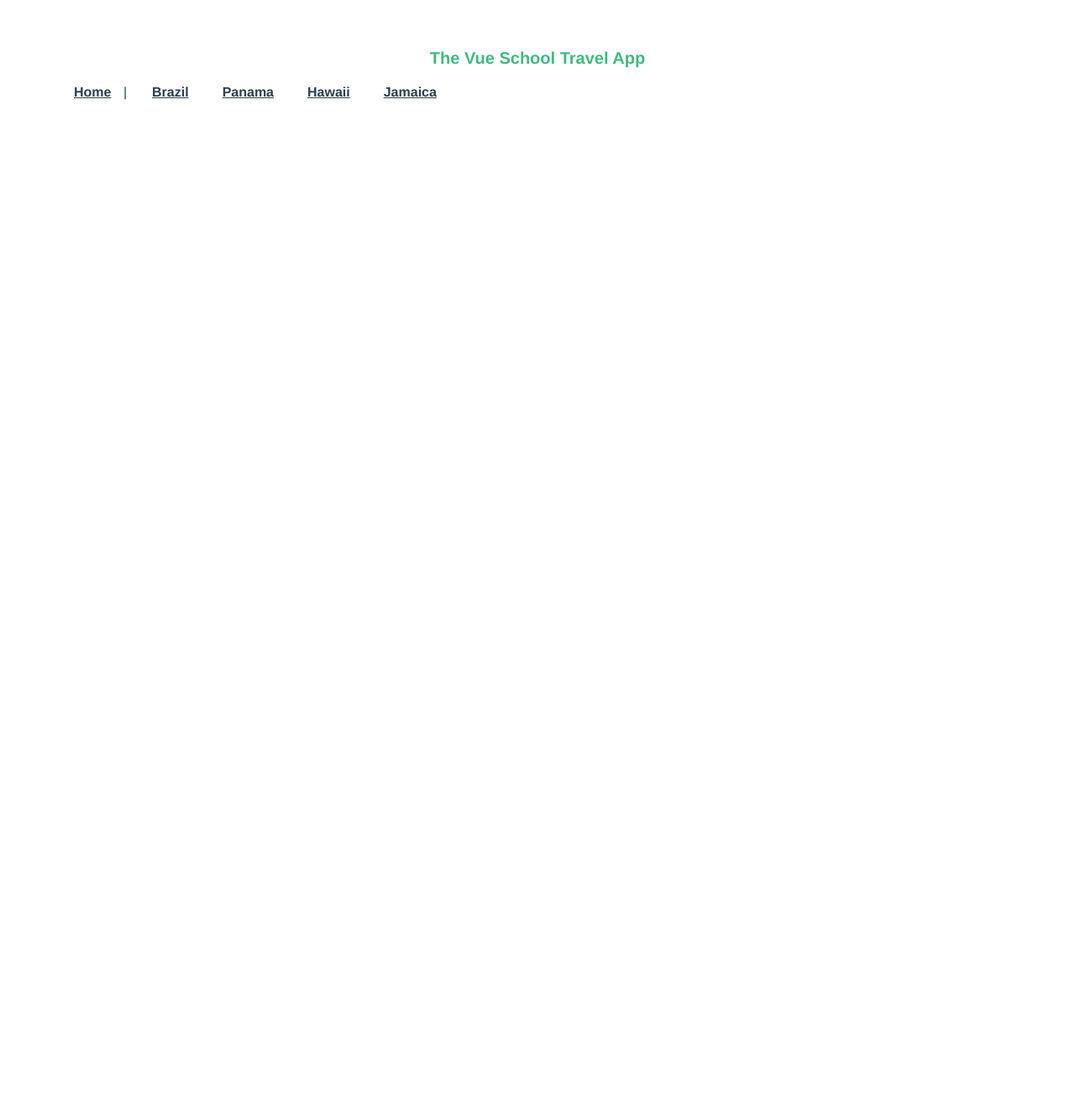
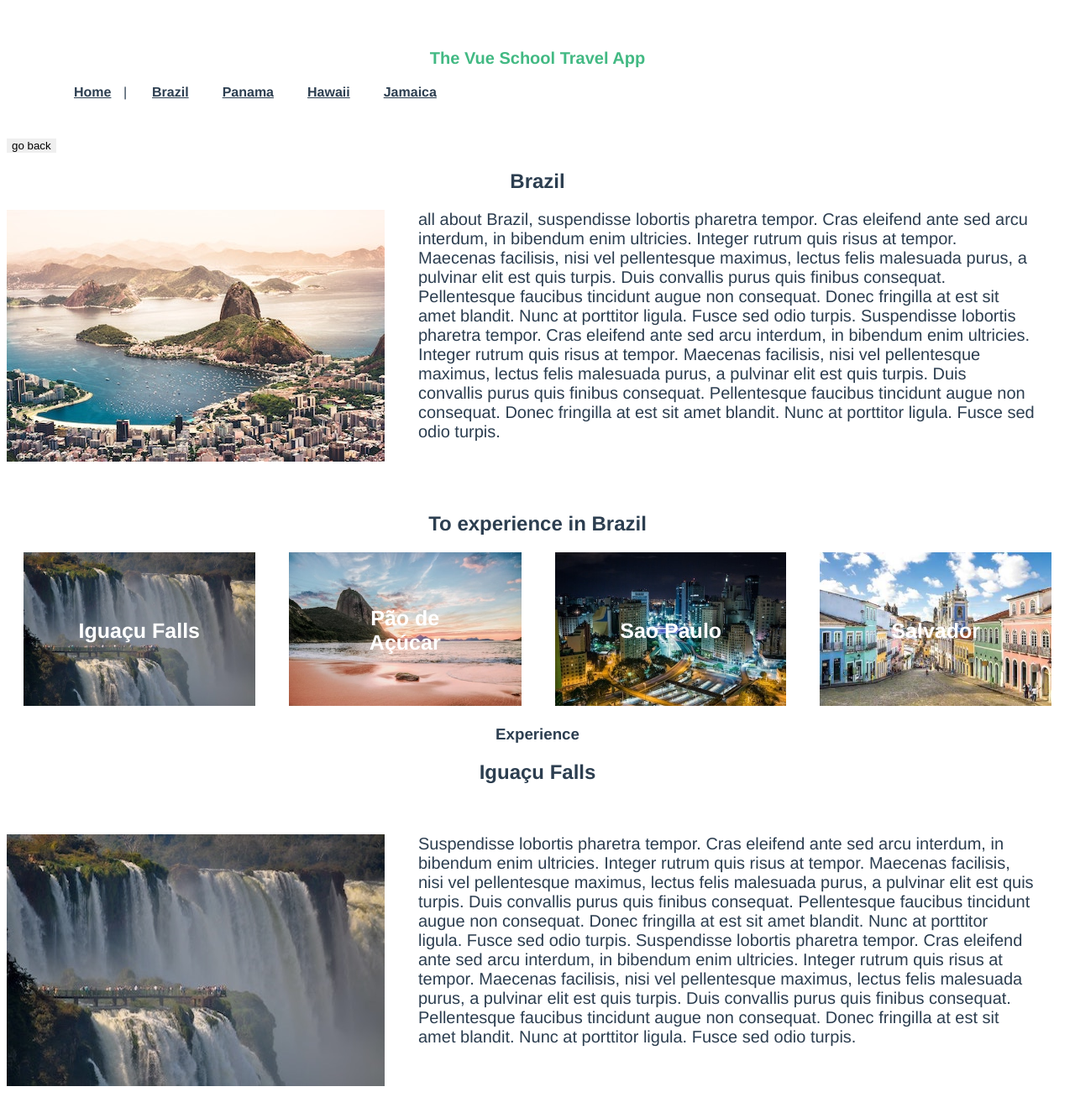
Before and after one commit to fndcaique/vue-travel-router, a Vue app: page /destination/brazil/iguacu-falls in a window 1280 px wide. Shown: the top 1332 px of the page at 84% size. Before the commit the page ends 800 px from the top, so only its background shows below. Built offline with nearby package versions, Linux system fonts and the light colour scheme.

Commit message:
add ExperienceDetails & GoBack & Transition

```diff
--- a/src/App.vue
+++ b/src/App.vue
@@ -1,7 +1,9 @@
 <template>
   <div id="app">
     <Navigation />
-    <router-view :key="$route.path" />
+    <transition name="slide" mode="out-in">
+      <router-view :key="$route.path" />
+    </transition>
   </div>
 </template>
 <script>
@@ -22,4 +24,47 @@ export default {
   text-align: center;
   color: #2c3e50;
 }
+.slide-enter-active,
+.slide-leave-active {
+  transition: 0.5s;
+}
+.slide-enter,
+.slide-leave-to{
+  opacity: 0;
+  transform: translate(-30%);
+}
+.moveUp-enter-active {
+  animation: fadeIn 1s ease-in;
+}
+@keyframes fadeIn {
+  0% {
+    opacity: 0;
+  }
+  50% {
+    opacity: 0.5;
+  }
+  100% {
+    opacity: 1;
+  }
+}
+.moveUp-leave-active {
+  animation: moveUp 0.3s ease-in;
+}
+@keyframes moveUp {
+  0% {
+    transform: translateY(0);
+  }
+  100% {
+    transform: translateY(-400px);
+  }
+}
+.fade-enter-active,
+.fade-leave-active {
+  transition: opacity 0.3s;
+}
+.fade-enter,
+.fade-leave-to {
+  opacity: 0;
+}
+
 </style>
--- /dev/null
+++ b/src/components/GoBack.vue
@@ -0,0 +1,25 @@
+<template>
+  <span class="go-back">
+    <button @click="goBack">go back</button>
+  </span>
+</template>
+
+<script>
+export default {
+  methods: {
+    goBack() {
+      return this.$router.go(-1);
+    },
+  },
+};
+</script>
+
+<style scoped>
+.go-back {
+  display: flex;
+  cursor: pointer;
+}
+button {
+  border: 0;
+}
+</style>
--- a/src/components/Navigation.vue
+++ b/src/components/Navigation.vue
@@ -13,7 +13,7 @@
         <router-link :to="{
           name: 'DestinationDetails',
           params: {
-            id: destination.id
+            slug: destination.slug
           }
         }">{{destination.name}}</router-link>
       </li>
--- a/src/router/index.js
+++ b/src/router/index.js
@@ -8,12 +8,22 @@ const routes = [
   {
     path: '/',
     name: 'Home',
+    props: true,
     component: Home,
   },
   {
-    path: '/details/:id',
+    path: '/destination/:slug',
     name: 'DestinationDetails',
+    props: true,
     component: () => import(/* webpackChunkName: "DestinationDetails" */ '../views/DestinationDetails.vue'),
+    children: [
+      {
+        path: ':experienceSlug',
+        name: 'ExperienceDetails',
+        props: true,
+        component: () => import(/* webpackChunkName: "ExperienceDetails" */ '../views/ExperienceDetails.vue'),
+      },
+    ],
   },
 ];
 
--- a/src/views/DestinationDetails.vue
+++ b/src/views/DestinationDetails.vue
@@ -1,27 +1,108 @@
 <template>
-<section class="destination">
+<div>
+  <GoBack />
+  <section class="destinations">
   <h1>{{destination.name}}</h1>
   <div class="destination-details">
-    <img :src="require(`@/assets/${destination.image}`)" alt="">
+    <img :src="require(`@/assets/${destination.image}`)" :alt="destination.name">
+    <p>{{destination.description}}</p>
   </div>
-</section>
+  </section>
+  <section class="experiences">
+    <h2>To experience in {{ destination.name }}</h2>
+    <div class="cards">
+      <div
+        class="card"
+        v-for="experience in destination.experiences"
+        :key="experience.slug"
+      >
+        <router-link
+          :to="{
+            name: 'ExperienceDetails',
+            params: {
+              experienceSlug: experience.slug
+            }
+          }"
+        >
+          <img :src="require(`@/assets/${experience.image}`)" :alt="experience.name">
+          <span class="card__text">
+            {{ experience.name }}
+          </span>
+        </router-link>
+      </div>
+    </div>
+    <router-view :key="$route.path" />
+  </section>
+</div>
 </template>
 
 <script>
 import store from '@/store';
+import GoBack from '@/components/GoBack.vue';
 
 export default {
+  components: {
+    GoBack,
+  },
   data() {
     return {
-      destinationId: this.$route.params.id,
     };
+  },
+  props: {
+    slug: {
+      type: String,
+      required: true,
+    },
   },
   computed: {
     destination() {
       return store.destinations.find(
-        (destination) => destination.id === this.destinationId,
+        (destination) => destination.slug === this.slug,
       );
     },
   },
 };
 </script>
+
+<style scoped>
+img {
+  max-width: 600px;
+  height: auto;
+  width: 100%;
+  max-height: 400px;
+}
+.experiences {
+  padding: 40px 0;
+}
+.destination-details {
+  display: flex;
+  justify-content: space-between;
+}
+p {
+  margin: 0 40px;
+  font-size: 20px;
+  text-align: left;
+}
+.cards {
+  display: flex;
+  justify-content: space-between;
+}
+.cards img {
+  max-height: 200px;
+}
+.card {
+  padding: 0 20px;
+  position: relative;
+}
+
+.card__text {
+  position: absolute;
+  top: 50%;
+  left: 50%;
+  transform: translate(-50%, -50%);
+  color: white;
+  font-size: 25px;
+  font-weight: bold;
+  text-decoration: none;
+}
+</style>
--- /dev/null
+++ b/src/views/ExperienceDetails.vue
@@ -0,0 +1,61 @@
+<template>
+  <section>
+    <h1>Experience</h1>
+    <h2>{{experience.name}}</h2>
+    <div class="experience-details">
+      <img
+        :src="require(`@/assets/${experience.image}`)"
+        :alt="experience.name"
+      >
+      <p>{{ experience.description }}</p>
+    </div>
+  </section>
+</template>
+
+<script>
+import store from '@/store';
+
+export default {
+  props: {
+    slug: {
+      type: String,
+      required: true,
+    },
+    experienceSlug: {
+      type: String,
+      required: true,
+    },
+  },
+  computed: {
+    destination() {
+      return store.destinations.find(
+        (destination) => destination.slug === this.slug,
+      );
+    },
+    experience() {
+      return this.destination.experiences.find(
+        (experience) => experience.slug === this.experienceSlug,
+      );
+    },
+  },
+};
+</script>
+
+<style scoped>
+  img {
+  max-width: 600px;
+  height: auto;
+  width: 100%;
+  max-height: 400px;
+}
+.experience-details {
+  display: flex;
+  justify-content: space-between;
+  padding: 40px 0;
+}
+p {
+  margin: 0 40px;
+  font-size: 20px;
+  text-align: left;
+}
+</style>
--- a/src/views/Home.vue
+++ b/src/views/Home.vue
@@ -3,11 +3,11 @@
     <h1>All Destinations</h1>
     <div class="destinations">
       <div v-for="destination in destinations" :key="destination.name">
-        <router-link :to="{ name: 'DestinationDetails', params: { id: destination.id } }">
+        <router-link :to="{ name: 'DestinationDetails', params: { slug: destination.slug } }">
           <h2>{{ destination.name }}</h2>
         </router-link>
         <figure>
-          <router-link :to="{ name: 'DestinationDetails', params: { id: destination.id } }">
+          <router-link :to="{ name: 'DestinationDetails', params: { slug: destination.slug } }">
             <img
               :src="require(`@/assets/${destination.image}`)"
               :alt="destination.name"
@@ -45,4 +45,12 @@ img {
   display: flex;
   justify-content: space-between;
 }
+a {
+  color: lightseagreen;
+  text-decoration: none;
+}
+a:hover,
+a:visited {
+  text-decoration: none;
+}
 </style>
```
